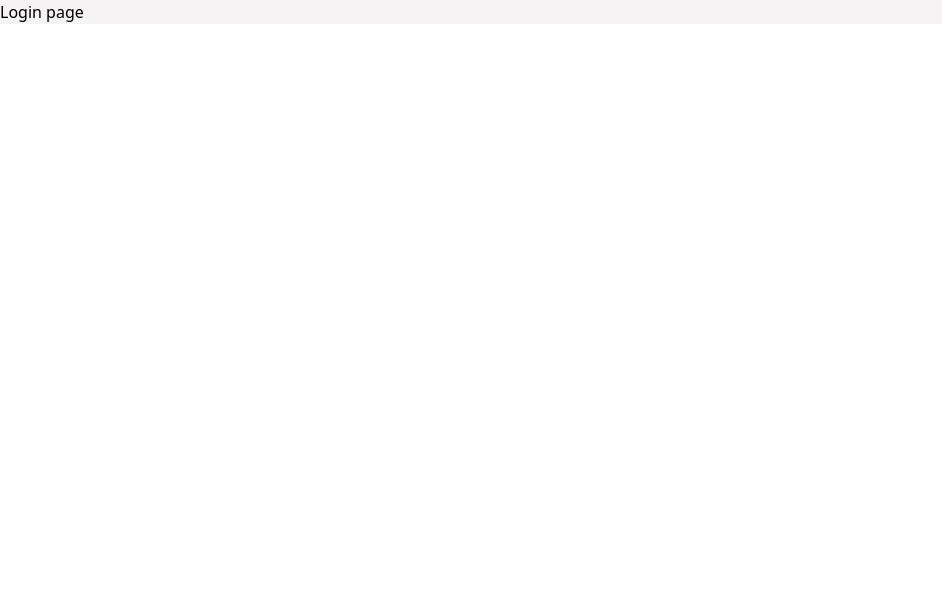
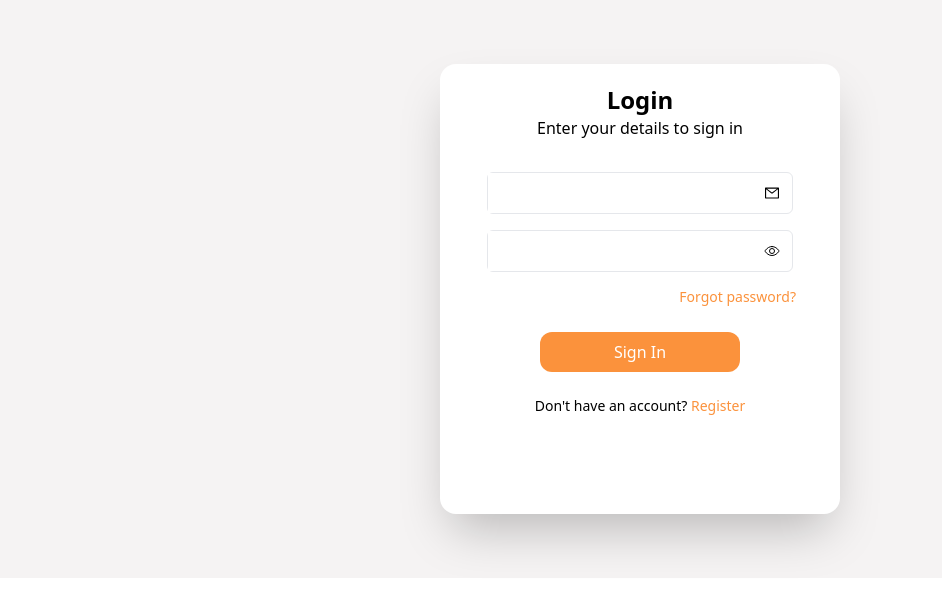
Before and after one commit to Ghasty003/FoodCity, a React (Vite) app in the folder frontend/: page /login in a window 1280 px wide. Shown: the top 616 px of the page, without its empty margins (0-942 px from the left). Built offline with nearby package versions, Linux system fonts and the light colour scheme.

Commit message:
updated login layout

```diff
--- a/frontend/src/pages/Login.tsx
+++ b/frontend/src/pages/Login.tsx
@@ -1,12 +1,59 @@
-import React from "react";
-
+import React, { useState, useRef } from "react";
+import { Link } from "react-router-dom";
+import { AiOutlineMail } from "react-icons/ai";
+import { IoEyeOutline } from "react-icons/io5";
+import { FiEyeOff } from "react-icons/fi";
 
 const Login: React.FC = () => {
+
+    const [err, setErr] = useState<boolean>(false);
+    const [seePass, setSeePass] = useState<boolean>(false);
+
+    const hidePassword = () => {
+
+    }
+
+    const seePassword = () => {
+
+    }
+
+    const handleLogin = async (e: React.FormEvent) => {
+        e.preventDefault();
+    }
+
     return (
-        <div>
-            Login page
+        <div className='flex justify-center items-center py-16'>
+           <div className='bg-white w-[400px] h-[450px] shadow-2xl flex flex-col items-center rounded-2xl p-5'>
+            <h2 className='text-2xl font-bold'>Login</h2>
+            <p>Enter your details to sign in</p>
+            <form className='w-full mt-4' onSubmit={handleLogin}>
+                <div className='flex justify-between items-center pr-3 relative w-[85%] m-auto border border-gray rounded-md my-4'>
+                    <input className='w-[90%] outline-none p-2' type="text" />
+                    <AiOutlineMail />
+                </div>
+                <div className='flex justify-between items-center pr-3 relative w-[85%] m-auto border border-gray rounded-md'>
+                    <input type="password" className='w-[90%] outline-none p-2' />
+                    { seePass ? <FiEyeOff className='cursor-pointer' onClick={hidePassword} />
+                        : <IoEyeOutline className='cursor-pointer' onClick={seePassword} />
+                    }
+                </div>
+                <div className='text-end pr-6 pt-3'>
+                    <Link to="" className='text-sm text-orange-400 text-end'>Forgot password?</Link>
+                </div>
+                {
+                    err && <p className='text-center mt-2 text-red-600'>Something went wrong, try again.</p>
+                }
+                <div className='flex justify-center items-center my-6'>
+                    <button className='bg-orange-400 text-white w-[200px] p-2 rounded-xl text-center'>Sign In</button>
+                </div>
+
+                <div className='text-center text-sm'>
+                    <p>Don't have an account? <Link to="/register" className='text-orange-400'>Register</Link></p>
+                </div>
+            </form>
+           </div>
         </div>
-    )
+    );
 }
 
 
```
